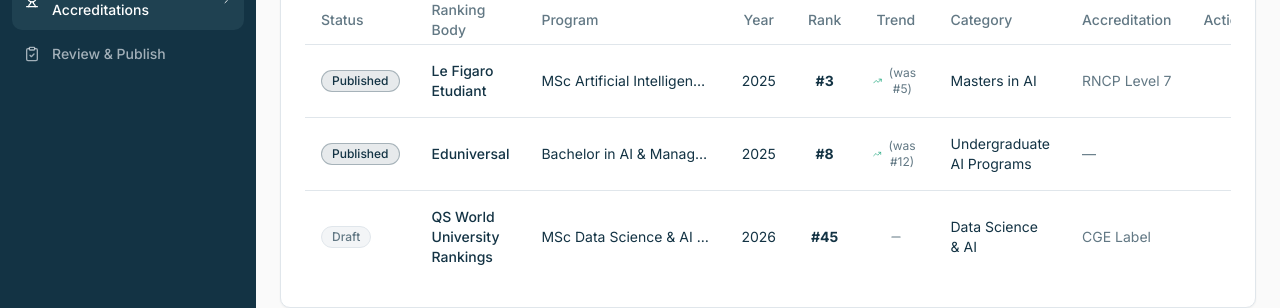
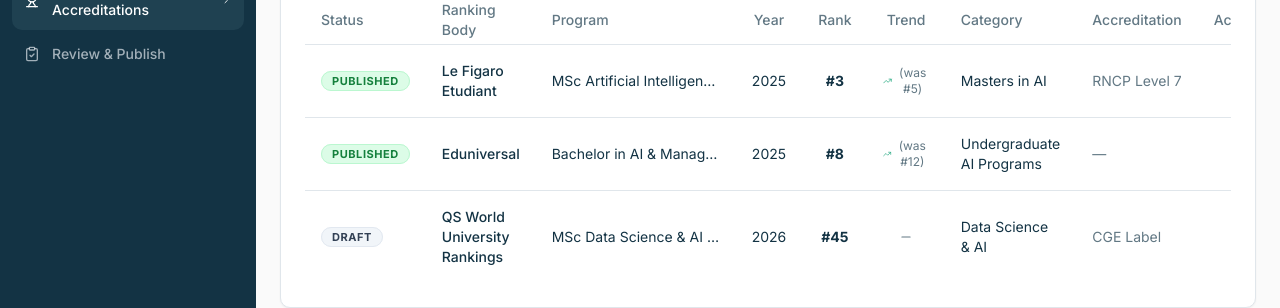
Before and after one commit to vivekfrance111-svg/Data-Centralization-Portal, a Next.js app: page /accreditations-rankings in a window 1280 px wide. Shown: the part 255-563 px from the top of the page. Built offline with nearby package versions, Linux system fonts and the light colour scheme; no server answers.

Commit message:
jay mahakali ma

```diff
--- a/app/(portal)/academic-research/submission/page.tsx
+++ b/app/(portal)/academic-research/submission/page.tsx
@@ -21,7 +21,6 @@
   const [entries, setEntries] = useState<AcademicEntry[]>([])
   const [isLoadingData, setIsLoadingData] = useState(true)
 
-  // Auth State
   const [userRole, setUserRole] = useState<string>("author")
   const [userEmail, setUserEmail] = useState<string>("")
 
@@ -31,38 +30,27 @@
     department: "AI & Data Science",
   })
 
-  // CRASH-PROOF ROLE FETCHING
   const fetchUserPermissions = useCallback(async () => {
     try {
-      const { data: { user }, error: authError } = await supabase.auth.getUser()
-      if (authError) throw authError
-
+      const { data: { user } } = await supabase.auth.getUser()
       if (user) {
         setUserEmail(user.email || "")
 
-        // Using maybeSingle() prevents the 406 crash if the row doesn't exist
-        const { data: roleData, error: dbError } = await supabase
+        const { data: roleData } = await supabase
           .from("user_roles")
           .select("role")
           .eq("email", user.email)
           .maybeSingle()
 
-        if (dbError) {
-          console.error("Table error (User roles might be missing):", dbError.message)
-          setUserRole("author")
-        } else if (roleData && roleData.role) {
+        if (roleData && roleData.role) {
           setUserRole(roleData.role.trim().toLowerCase())
-        } else {
-          setUserRole("author")
         }
       }
     } catch (err) {
       console.error("Auth process error:", err)
-      setUserRole("author")
     }
   }, [])
 
-  // CRASH-PROOF DATA FETCHING
   const fetchEntries = useCallback(async () => {
     try {
       setIsLoadingData(true)
@@ -74,7 +62,6 @@
       if (error) throw error
 
       if (data) {
-        // Safe mapping to prevent null reference crashes
         const formatted: AcademicEntry[] = data.map((item) => ({
           id: item.id?.toString() || Math.random().toString(),
           type: "academic",
@@ -152,7 +139,6 @@
     <AuthGuard>
       <div className="flex flex-col gap-8 p-6 md:p-10 max-w-7xl mx-auto min-h-screen bg-slate-50/50">
 
-        {/* Professional Navbar */}
         <nav className="flex flex-col md:flex-row items-start md:items-center justify-between gap-4 bg-white p-6 rounded-2xl border shadow-sm border-slate-200">
           <div className="flex items-center gap-4">
             <div className="bg-primary/10 p-3 rounded-xl">
@@ -180,7 +166,6 @@
           </div>
         </nav>
 
-        {/* Multi-Step Submission Form */}
         {showForm && (
           <Card className="border-primary/20 shadow-2xl animate-in fade-in slide-in-from-top-4 duration-500">
             <CardHeader className="bg-slate-50/50 border-b">
@@ -238,7 +223,6 @@
           </Card>
         )}
 
-        {/* Submissions Registry List */}
         <Card className="shadow-sm border-slate-200 overflow-hidden">
           <CardHeader className="bg-white border-b py-5">
             <div className="flex items-center justify-between">
@@ -275,7 +259,6 @@
                         <span className="text-primary/70">{entry.department}</span>
                       </div>
                     </div>
-                    {/* Crash-proof passing of user role */}
                     <WorkflowActions entry={entry} user={{ role: userRole }} onUpdate={fetchEntries} />
                   </div>
                 ))}
--- a/components/status-badge.tsx
+++ b/components/status-badge.tsx
@@ -1,35 +1,24 @@
-import { Badge } from "@/components/ui/badge"
-import type { WorkflowStatus } from "@/lib/types"
-import { cn } from "@/lib/utils"
+"use client"
 
-const statusConfig: Record<WorkflowStatus, { label: string; className: string }> = {
-  draft: {
-    label: "Draft",
-    className: "bg-muted text-muted-foreground border-border",
-  },
-  in_review: {
-    label: "In Review",
-    className: "bg-info/10 text-info border-info/30",
-  },
-  approved: {
-    label: "Approved",
-    className: "bg-success/10 text-success border-success/30",
-  },
-  published: {
-    label: "Published",
-    className: "bg-primary/10 text-primary border-primary/30",
-  },
-  rejected: {
-    label: "Rejected",
-    className: "bg-destructive/10 text-destructive border-destructive/30",
-  },
-}
+export function StatusBadge({ status }: { status?: string }) {
+  // Fallback to draft if status is completely missing
+  const safeStatus = (status || "draft").toLowerCase()
 
-export function StatusBadge({ status }: { status: WorkflowStatus }) {
-  const config = statusConfig[status]
+  // Define the colors for every possible state
+  const styles: Record<string, string> = {
+    draft: "bg-slate-100 text-slate-700 border-slate-200",
+    pending_review: "bg-yellow-100 text-yellow-800 border-yellow-200",
+    published: "bg-green-100 text-green-700 border-green-200",
+    rejected: "bg-red-100 text-red-700 border-red-200",
+  }
+
+  // If the database has a weird status we don't recognize, default to draft styles to prevent a crash
+  const activeStyle = styles[safeStatus] || styles.draft
+  const displayLabel = safeStatus.replace("_", " ")
+
   return (
-    <Badge variant="outline" className={cn("font-medium", config.className)}>
-      {config.label}
-    </Badge>
+    <span className={`px-2.5 py-0.5 rounded-full text-[11px] font-bold border uppercase tracking-wider ${activeStyle}`}>
+      {displayLabel}
+    </span>
   )
 }
--- a/components/workflow-actions.tsx
+++ b/components/workflow-actions.tsx
@@ -13,7 +13,6 @@
 
 export function WorkflowActions({ entry, user, onUpdate }: WorkflowProps) {
 
-  // CRASH-PROOF: Safely extract the role with a fallback
   const currentRole = (user?.role || "author").toLowerCase().trim()
   const currentStatus = entry?.status || "draft"
 
@@ -25,7 +24,6 @@
         .eq("id", entry.id)
 
       if (error) throw error
-
       toast.success(`Entry marked as ${newStatus.replace('_', ' ')}`)
       onUpdate()
     } catch (err: any) {
@@ -40,34 +38,26 @@
 
   return (
     <div className="flex items-center gap-2">
-
-      {/* AUTHORS: Can submit their drafts for review */}
       {currentStatus === "draft" && isAuthor && (
         <Button size="sm" variant="outline" className="border-blue-200 text-blue-600 hover:bg-blue-50" onClick={() => updateStatus("pending_review")}>
-          <Send className="w-4 h-4 mr-1.5" />
-          Submit
+          <Send className="w-4 h-4 mr-1.5" /> Submit
         </Button>
       )}
 
-      {/* ADMINS/REVIEWERS: Can Approve or Reject */}
       {currentStatus === "pending_review" && isReviewer && (
         <>
           <Button size="sm" variant="outline" className="text-red-500 hover:bg-red-50 border-red-100" onClick={() => updateStatus("draft")}>
-            <X className="w-4 h-4 mr-1" />
-            Reject
+            <X className="w-4 h-4 mr-1" /> Reject
           </Button>
           <Button size="sm" className="bg-green-600 hover:bg-green-700 text-white shadow-sm" onClick={() => updateStatus("published")}>
-            <Check className="w-4 h-4 mr-1.5" />
-            Publish
+            <Check className="w-4 h-4 mr-1.5" /> Publish
           </Button>
         </>
       )}
 
-      {/* ADMINS ONLY: Can take a published item down */}
       {currentStatus === "published" && isAdmin && (
         <Button size="sm" variant="ghost" className="text-slate-400 hover:text-slate-600" onClick={() => updateStatus("draft")}>
-          <ArrowUpCircle className="w-4 h-4 mr-1" />
-          Revert to Draft
+          <ArrowUpCircle className="w-4 h-4 mr-1" /> Revert
         </Button>
       )}
     </div>
```
